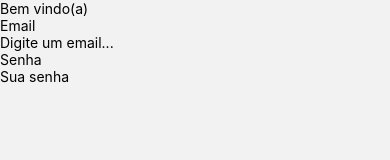
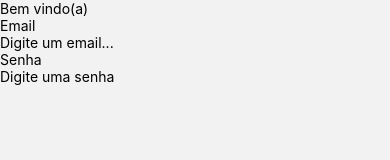
Before and after one commit to Guilherme-Artigas/FirstAppReactNative, a React Native app: screen /SignIn in a window 390 px wide. Shown: the top 160 px of the page. Built offline with nearby package versions, Linux system fonts and the light colour scheme.

Commit message:
refactor: alterando placeholder para senha

```diff
--- a/src/pages/Signin/index.js
+++ b/src/pages/Signin/index.js
@@ -19,7 +19,7 @@ export default function SignIn() {
 
         <Text style={styles.title}>Senha</Text>
         <TextInput
-          placeholder="Sua senha"
+          placeholder="Digite uma senha"
           style={styles.input}
         />
 
```
